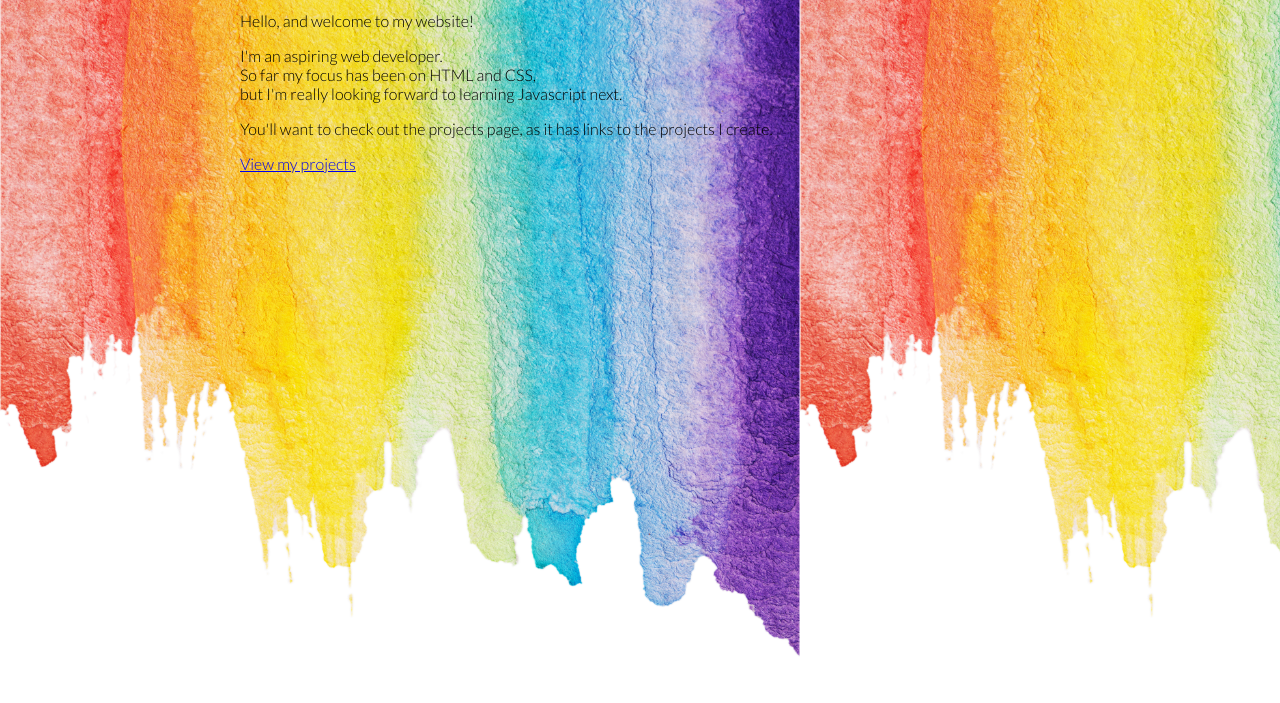
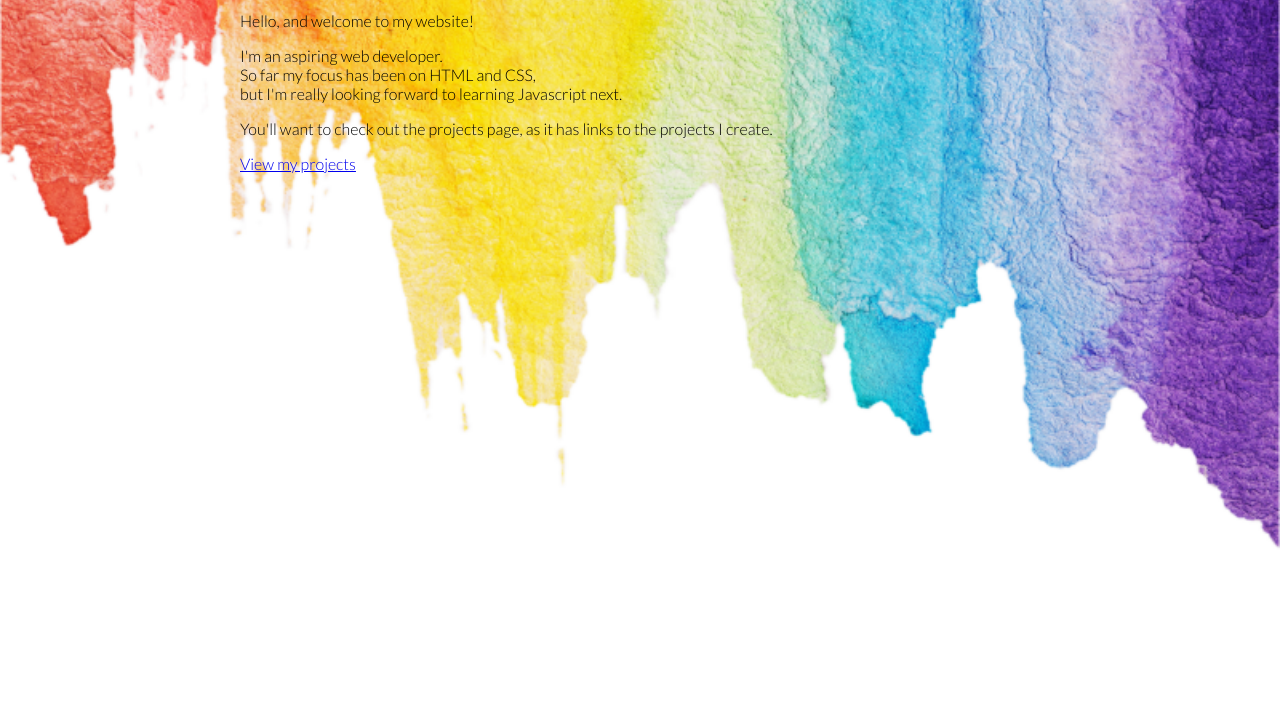
Before and after one commit to ADHDFairy/my-site, a website: page index.html in a window 1280 px wide. Shown: the part 97-800 px from the top of the page. Drawn offline with Linux system fonts and the light colour scheme.

Commit message:
align background image

```diff
--- a/stylesindex.css
+++ b/stylesindex.css
@@ -1,5 +1,9 @@
 body {
-  background-image: url(https://github.com/ADHDFairy/my-site/blob/master/Pictures/rainbowbackground.png?raw=true)
+  background-image: url(https://github.com/ADHDFairy/my-site/blob/master/Pictures/rainbowbackground.png?raw=true);
+  background-attachment: fixed;
+  background-position: center;
+  background-repeat: no-repeat;
+  background-size: cover;
 }
 body {
   font-family: Lato;
```
